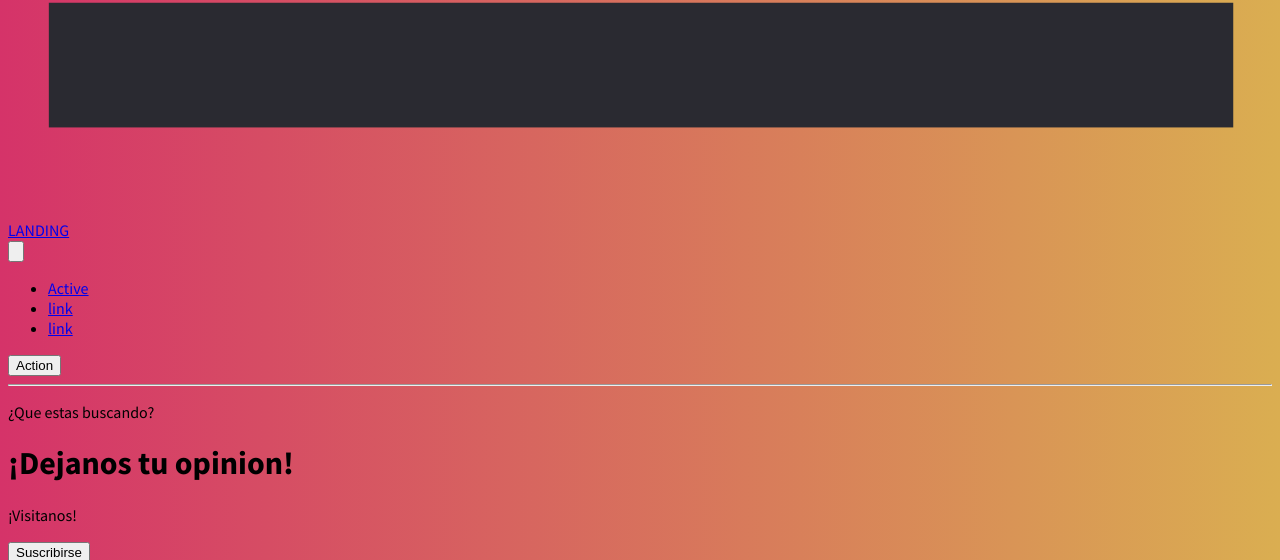
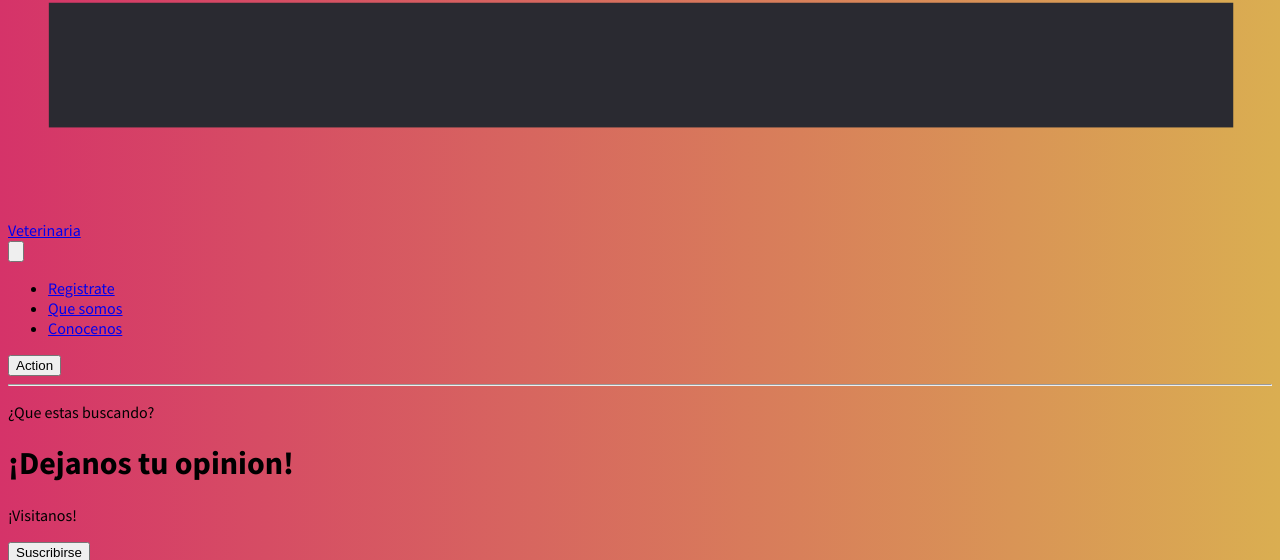
Before and after one commit to Davidzxxjjj/Info-WEB, a Django app: page / in a window 1280 px wide. Shown: the part 1056-1616 px from the top of the page. Run offline with Django 3.2, Linux system fonts and the light colour scheme.

Commit message:
Edit index 2.0

```diff
--- a/templates/index.html
+++ b/templates/index.html
@@ -35,7 +35,7 @@
                 d=" M 510.7 189.151 C 505.271 168.95 484.565 156.956 464.365 162.385 L 330.156 198.367 L 155.924 35.878 L 107.19 49.008 L 211.729 230.183 L 86.232 263.767 L 36.614 224.754 L 0 234.603 L 45.957 314.27 L 65.274 347.727 L 105.802 336.869 L 240.011 300.886 L 349.726 271.469 L 483.935 235.486 C 504.134 230.057 516.129 209.352 510.7 189.151 Z "
               />
             </svg>
-            LANDING
+            Veterinaria
           </a>
         </div>
         <div class="block lg:hidden pr-4">
@@ -49,13 +49,13 @@
         <div class="w-full flex-grow lg:flex lg:items-center lg:w-auto hidden mt-2 lg:mt-0 bg-white lg:bg-transparent text-black p-4 lg:p-0 z-20" id="nav-content">
           <ul class="list-reset lg:flex justify-end flex-1 items-center">
             <li class="mr-3">
-              <a class="inline-block py-2 px-4 text-black font-bold no-underline" href="#">Active</a>
+              <a class="inline-block py-2 px-4 text-black font-bold no-underline" href="#">Registrate</a>
             </li>
             <li class="mr-3">
-              <a class="inline-block text-black no-underline hover:text-gray-800 hover:text-underline py-2 px-4" href="#">link</a>
+              <a class="inline-block text-black no-underline hover:text-gray-800 hover:text-underline py-2 px-4" href="#">Que somos</a>
             </li>
             <li class="mr-3">
-              <a class="inline-block text-black no-underline hover:text-gray-800 hover:text-underline py-2 px-4" href="#">link</a>
+              <a class="inline-block text-black no-underline hover:text-gray-800 hover:text-underline py-2 px-4" href="#">Conocenos</a>
             </li>
           </ul>
           <button
@@ -86,7 +86,7 @@
         </div>
         <!--Right Col-->
         <div class="w-full md:w-3/5 py-6 text-center">
-          <img class="w-full md:w-4/5 z-50" src="{%static 'vete.png'%}" />
+          <img class="w-full md:w-4/5 z-50" src="{%static 'vete.jpg'%}" />
         </div>
       </div>
     </div>
@@ -126,10 +126,6 @@
               Tambien contamos con articulos como shampoo, galletas especiales, concentrado tambien mucha medicina por cualquier emergencia
               <br />
               <br />
-
-              Imagen:
-
-              <a class="text-pink-500 underline" href="https://undraw.co/">undraw.co</a>
             </p>
           </div>
           <div class="w-full sm:w-1/2 p-6">
```
